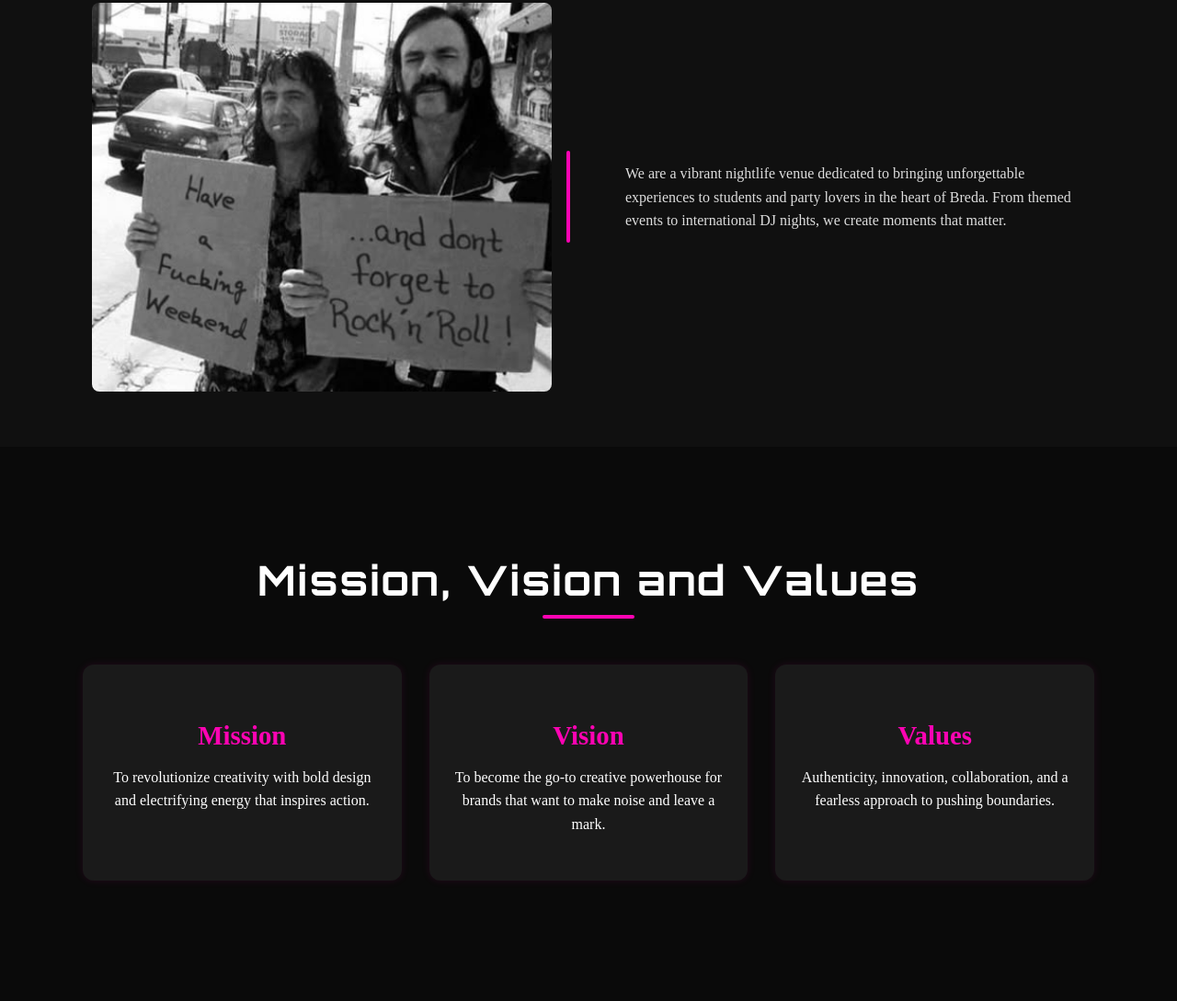
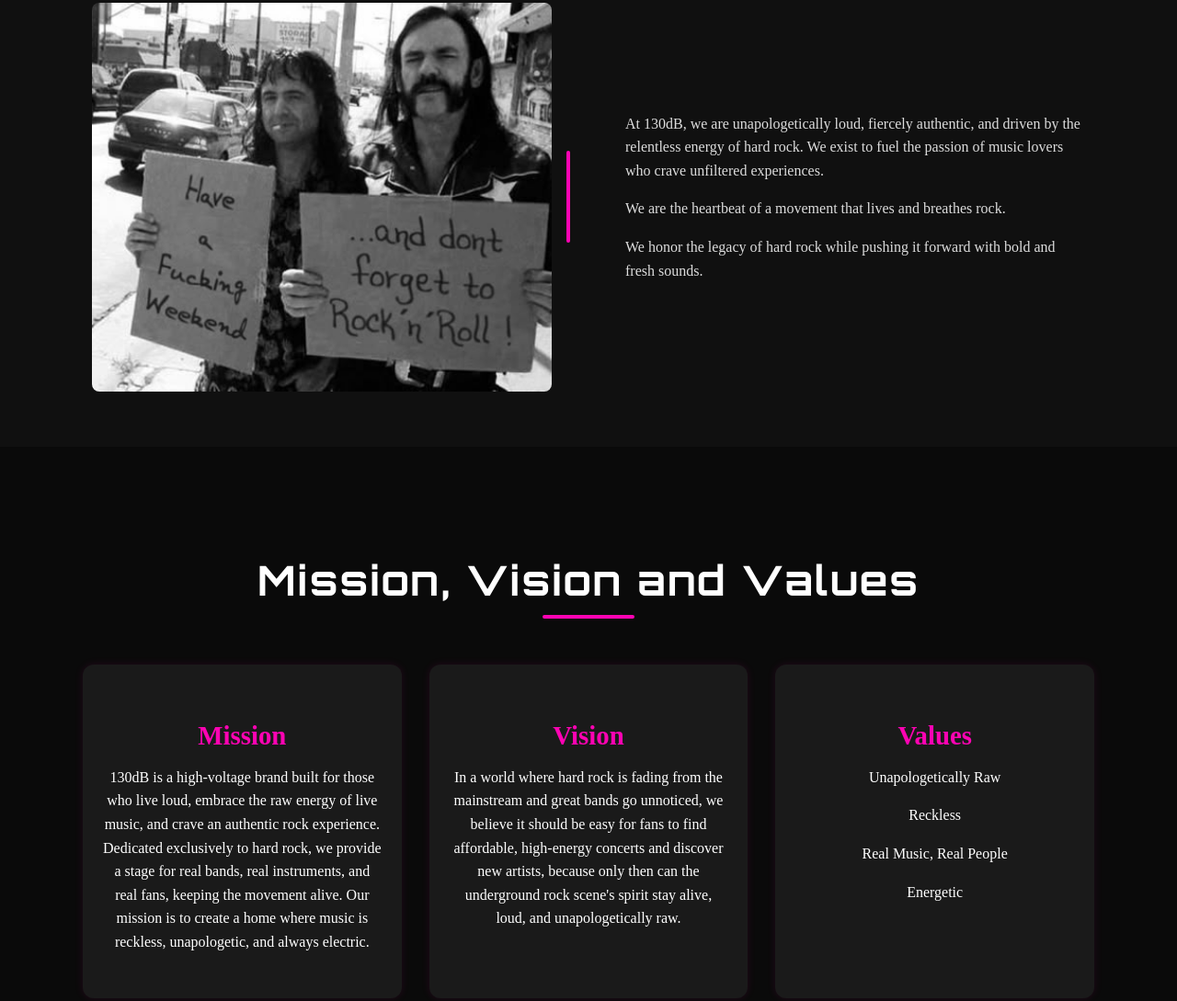
Before and after one commit to vanesulienka/hardrock, a plain HTML site: page about.html in a window 1280 px wide. Shown: the part 272-1361 px from the top of the page at 92% size. Drawn offline with Linux system fonts and the light colour scheme.

Commit message:
about us page
text adjusting

```diff
--- a/about.html
+++ b/about.html
@@ -41,7 +41,9 @@
 						<img src="images/us.jpg" alt="About Us Image">
 					</div>
 					<div class="about-text">
-						<p>We are a vibrant nightlife venue dedicated to bringing unforgettable experiences to students and party lovers in the heart of Breda. From themed events to international DJ nights, we create moments that matter.</p>
+						<p>At 130dB, we are unapologetically loud, fiercely authentic, and driven by the relentless energy of hard rock. We exist to fuel the passion of music lovers who crave unfiltered experiences.</p>
+						<p>We are the heartbeat of a movement that lives and breathes rock.</p>
+						<p>We honor the legacy of hard rock while pushing it forward with bold and fresh sounds.</p>
 					</div>
 				</section>
 			</section>
@@ -52,15 +54,21 @@
 				<div class="mvv-container">
 					<div class="mvv-box">
 						<h3>Mission</h3>
-						<p>To revolutionize creativity with bold design and electrifying energy that inspires action.</p>
+						<p>130dB is a high-voltage brand built for those who live loud, embrace the raw energy of live music, and crave an authentic rock experience. Dedicated exclusively to hard rock, we provide a stage for real bands, real instruments, and real fans, keeping the movement alive. Our mission is to create a home where music is reckless, unapologetic, and always electric.</p>
 					</div>
 					<div class="mvv-box">
 						<h3>Vision</h3>
-						<p>To become the go-to creative powerhouse for brands that want to make noise and leave a mark.</p>
+						<p>In a world where hard rock is fading from the mainstream and great bands go unnoticed, we believe it should be easy for fans to find affordable, high-energy concerts and discover new artists, because only then can the underground rock scene's spirit stay alive, loud, and unapologetically raw.</p>
 					</div>
 					<div class="mvv-box">
 						<h3>Values</h3>
-						<p>Authenticity, innovation, collaboration, and a fearless approach to pushing boundaries.</p>
+						<p>Unapologetically Raw</p>
+						<p>Reckless</p>
+						<p>Real Music, Real People</p>
+						<p>Energetic</p>
+
+
+
 					</div>
 				</div>
 			</section>
```
Also changed, not shown: 2 other files.
